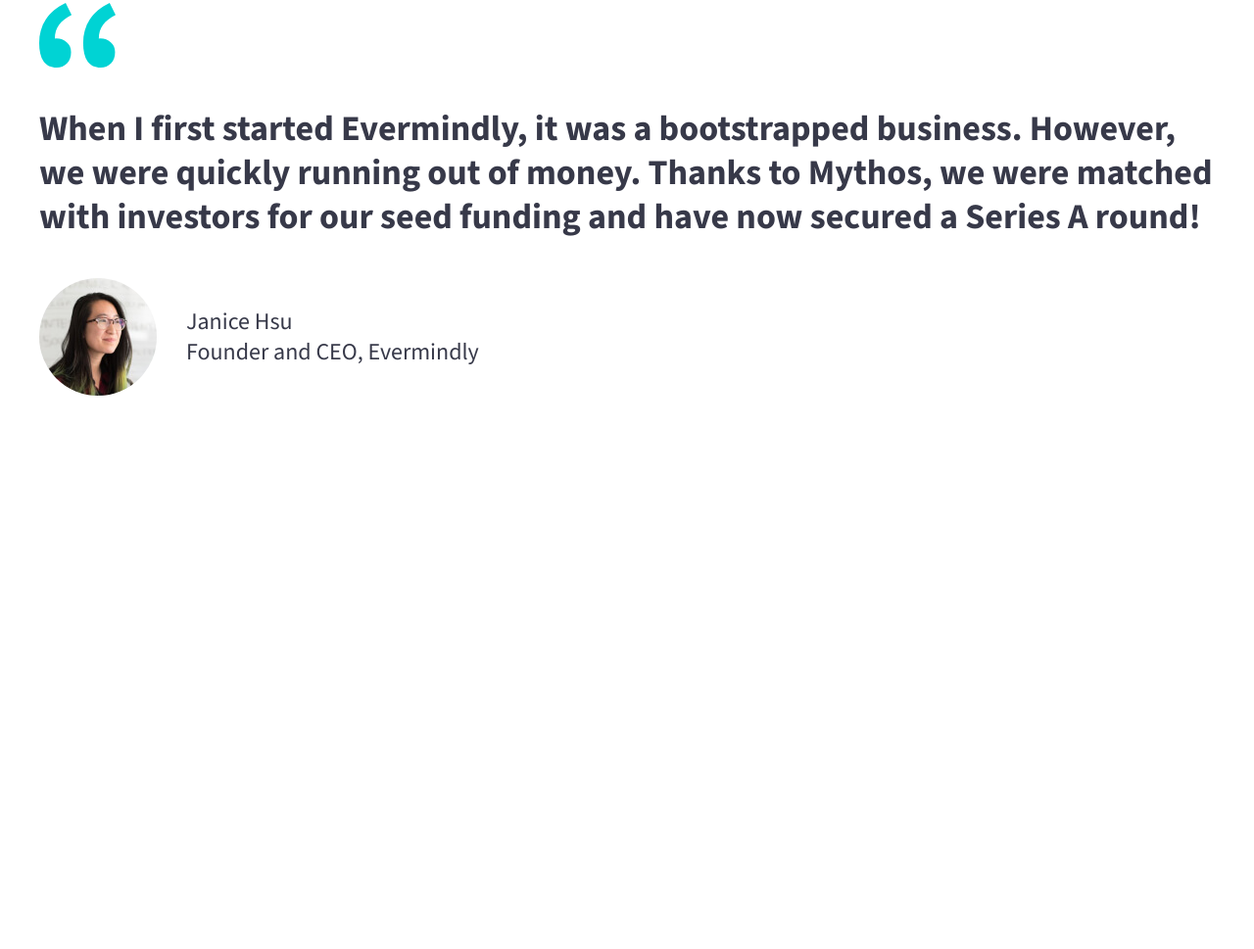
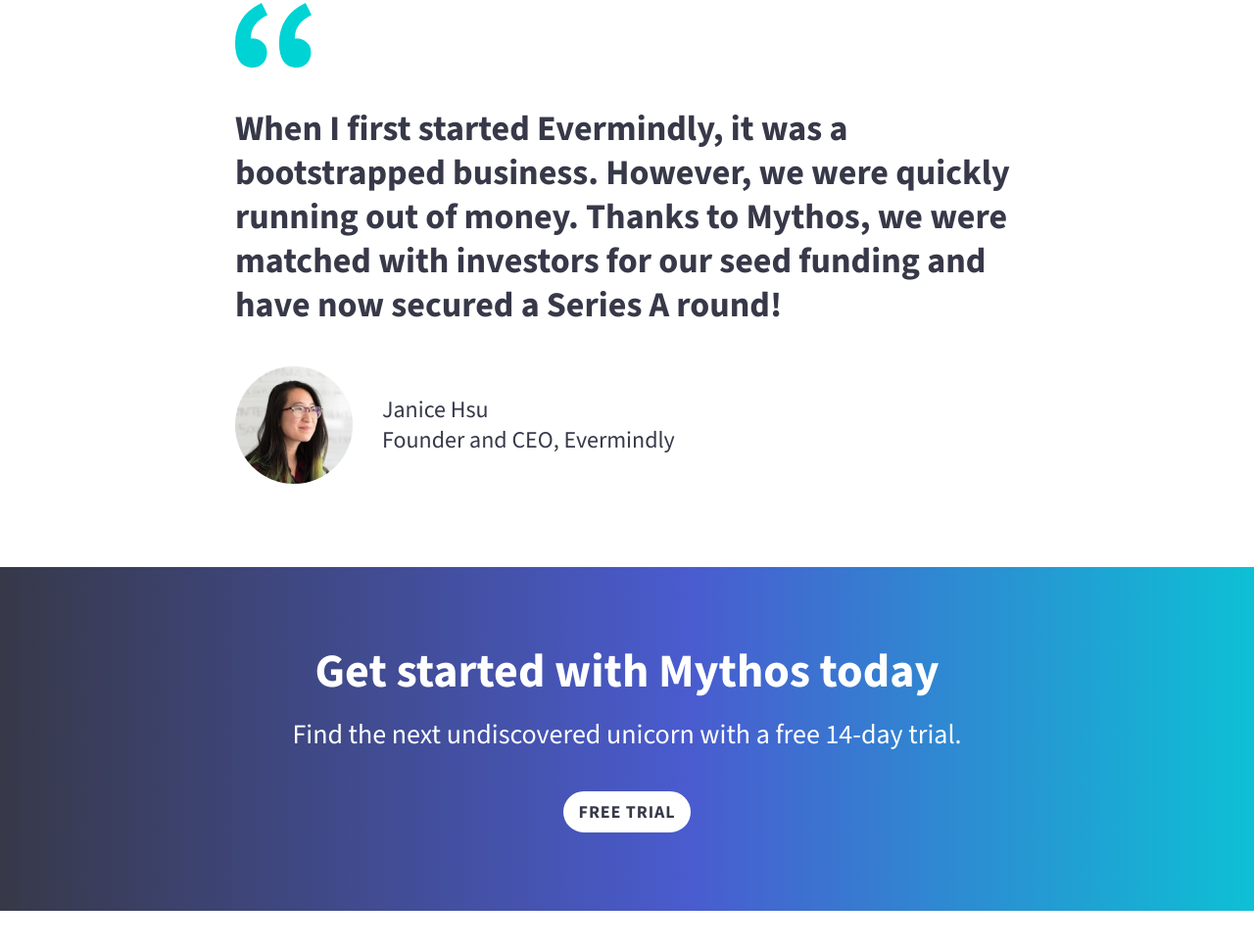
Before and after one commit to tom-mate-o/responsive-design-beginners, a plain HTML site: page index.html in a window 1280 px wide. Shown: the part 1905-2874 px from the top of the page at 98% size. Before the commit the page ends 2794 px from the top, so only its background shows below. Drawn offline with nearby package versions, Linux system fonts and the light colour scheme.

Commit message:
cta section

```diff
--- /dev/null
+++ b/app/scss/components/_fw-cta.scss
@@ -0,0 +1,31 @@
+@use '../util/' as u;
+
+.fw-cta {
+  background: linear-gradient(
+    to right,
+    var(--gradient1),
+    var(--gradient2) 75%,
+    var(--gradient3) 150%
+  );
+
+  @include u.breakpoint(large) {
+    background: linear-gradient(
+      to right,
+      var(--gradient1),
+      var(--gradient2) 55%,
+      var(--gradient3) 110%
+    );
+  }
+
+  &__wrapper {
+  }
+
+  &__title {
+  }
+
+  &__description {
+  }
+
+  &__button {
+  }
+}
--- a/app/scss/components/_fw-feature.scss
+++ b/app/scss/components/_fw-feature.scss
@@ -2,14 +2,6 @@
 
 .fw-feature {
   background-color: var(--fullwidth-bg);
-  color: var(--text-light);
-  text-align: center;
-
-  &__description {
-    max-width: 70ch;
-    margin-inline: auto;
-    margin-block-end: u.rem(40);
-  }
 
   &__image {
     max-width: u.rem(792);
--- a/app/scss/components/_index.scss
+++ b/app/scss/components/_index.scss
@@ -3,3 +3,4 @@
 @forward 'features';
 @forward 'fw-feature';
 @forward 'testimonial';
+@forward 'fw-cta';
--- a/app/scss/components/_testimonial.scss
+++ b/app/scss/components/_testimonial.scss
@@ -3,7 +3,6 @@
 .testimonial {
   &__wrapper {
     max-width: u.rem(800);
-  }
   }
 
   &__icon {
@@ -40,3 +39,4 @@
       text-align: center;
     }
   }
+}
--- a/app/scss/globals/_button.scss
+++ b/app/scss/globals/_button.scss
@@ -23,6 +23,16 @@
       background-color: var(--button-primary-bg-hover);
       border: u.rem(2) solid var(--button-primary-bg-hover);
     }
+
+    &.white {
+      background-color: var(--button-primary-white-bg);
+      border: u.rem(2) solid var(--button-primary-white-bg); // to have the same height as the secondary, transparent button
+    }
+
+    &:hover {
+      background-color: var(--button-primary-white-bg-hover);
+      border: u.rem(2) solid var(--button-primary-white-bg-hover); // to have the same height as the secondary, transparent button
+    }
   }
 
   &.secondary {
--- a/app/scss/globals/_colors.scss
+++ b/app/scss/globals/_colors.scss
@@ -6,6 +6,8 @@
   --hero-bg: hsl(232, 58%, 55%);
   --button-primary-bg: hsl(180, 100%, 42%);
   --button-primary-bg-hover: hsl(180, 100%, 37%);
+  --button-primary-white-bg: hsl(0, 0%, 100%);
+  --button-primary-white-bg-hover: hsl(0, 0%, 90%);
   --button-primary-text: hsl(233, 14%, 25%);
   --button-secondary-bg: transparent;
   --button-secondary-bg-hover: hsl(0, 0%, 100%);
@@ -13,12 +15,7 @@
   --button-secondary-text: hsl(0, 0%, 100%);
   --button-secondary-text-hover: hsl(232, 58%, 55%);
   --fullwidth-bg: hsl(320, 85%, 41%);
+  --gradient1: hsl(233, 14%, 25%);
+  --gradient2: hsl(232, 58%, 55%);
+  --gradient3: hsl(180, 100%, 42%);
 }
-
-.magenta {
-  background-color: hsl(300, 100%, 28%);
-}
-
-.green {
-  background-color: hsl(120, 100%, 19%);
-}
--- /dev/null
+++ b/app/scss/globals/_fullwidth.scss
@@ -0,0 +1,12 @@
+@use '../util' as u;
+
+.fullwidth {
+  color: var(--text-light);
+  text-align: center;
+
+  &__description {
+    max-width: 70ch;
+    margin-inline: auto;
+    margin-block-end: u.rem(40);
+  }
+}
--- a/app/scss/globals/_index.scss
+++ b/app/scss/globals/_index.scss
@@ -2,3 +2,4 @@
 @forward 'typography';
 @forward 'colors';
 @forward 'button';
+@forward 'fullwidth';
--- a/index.html
+++ b/index.html
@@ -85,11 +85,12 @@
                 </div>
             </section>
 
-            <section class="fw-feature">
+            <section class="fw-feature fullwidth">
                 <div class="wrapper fw-feature__wrapper">
 
                     <h2 class="fw-feature__title">Angel investment matching in real time.</h2>
-                    <p class="fw-feature__description medium">Lorem ipsum dolor sit amet, consectetur adipiscing elit.
+                    <p class="fw-feature__description fullwidth__description medium">Lorem ipsum dolor sit amet,
+                        consectetur adipiscing elit.
                         Mauris id vestibulum
                         metus, ut pretium lacus. Phasellus ac mi magna. Sed scelerisque, turpis vitae.</p>
                     <img src="/img/laptop-dashboard.svg" width="792" height="465"
@@ -127,6 +128,18 @@
                 </div>
             </section>
 
+            <section class="fw-cta fullwidth">
+                <div class="wrapper fw-cta__wrapper">
+
+                    <h2 class="fw-cta__title">Get started with Mythos today</h2>
+                    <p class="fw-cta__description fullwidth__description large">Find the next undiscovered unicorn with
+                        a free 14-day trial.
+                    </p>
+                    <a href="http://" class="fw-cta_button button primary white">Free Trial</a>
+
+                </div>
+            </section>
+
         </article>
     </main>
     <footer></footer>
```
Also changed, not shown: dist/style.css, 1 other file. Lines whose indentation alone changed are shown as unchanged.
